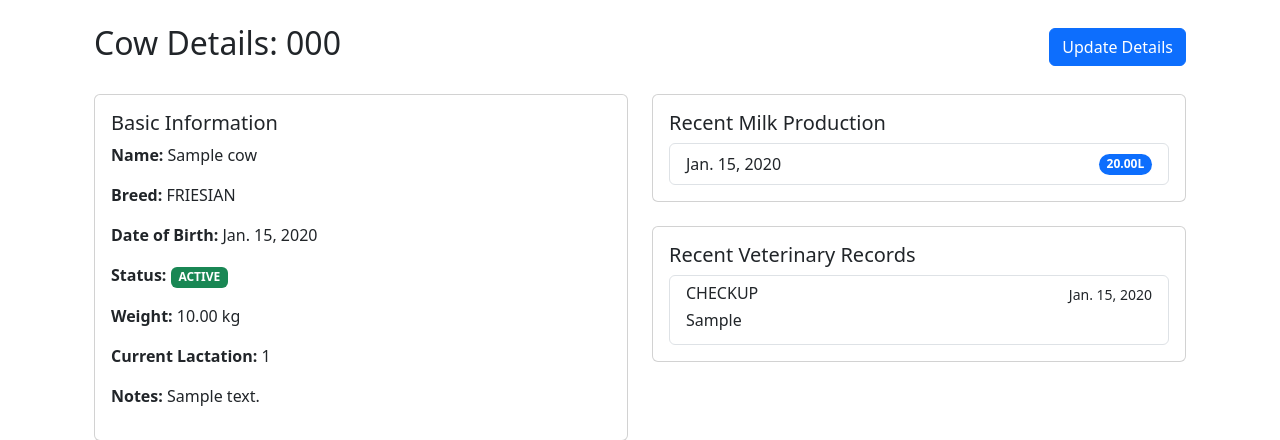
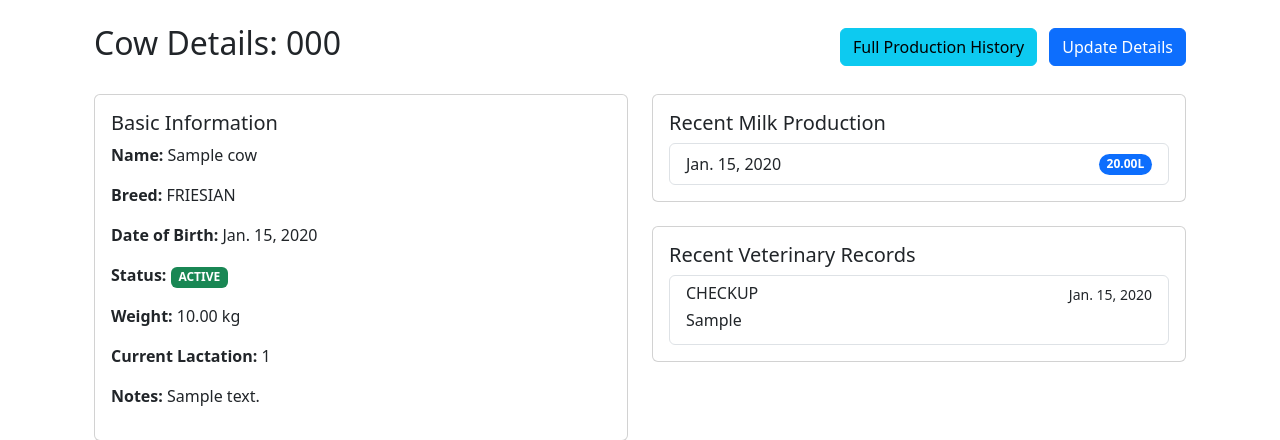
Before and after one commit to KamandeRick/dairy_farm, a Django app: page /cows/000/ in a window 1280 px wide. Shown: the part 56-496 px from the top of the page. Run offline with Django 4.2, Linux system fonts and the light colour scheme; a user stored in the database is signed in; tables that the repository leaves empty hold one stand-in row (values such as "Sample post"); some libraries are stand-ins or nearby versions.

Commit message:
add milk history button to cow detail template

```diff
--- a/farm_management/templates/farm_management/cow_detail.html
+++ b/farm_management/templates/farm_management/cow_detail.html
@@ -4,9 +4,14 @@
 <div class="container mt-4">
     <div class="d-flex justify-content-between align-items-center mb-4">
         <h2>Cow Details: {{ cow.tag_number }}</h2>
-        <a href="{% url 'farm_management:update_cow' cow.tag_number %}" class="btn btn-primary">
+        <div>
+            <a href="{% url 'farm_management:cow_milk_history' cow.tag_number %}" class="btn btn-info me-2">
+                Full Production History
+            </a>
+            <a href="{% url 'farm_management:update_cow' cow.tag_number %}" class="btn btn-primary">
             Update Details
-        </a>
+            </a>
+        </div>
     </div>
 
     <div class="row">
```
